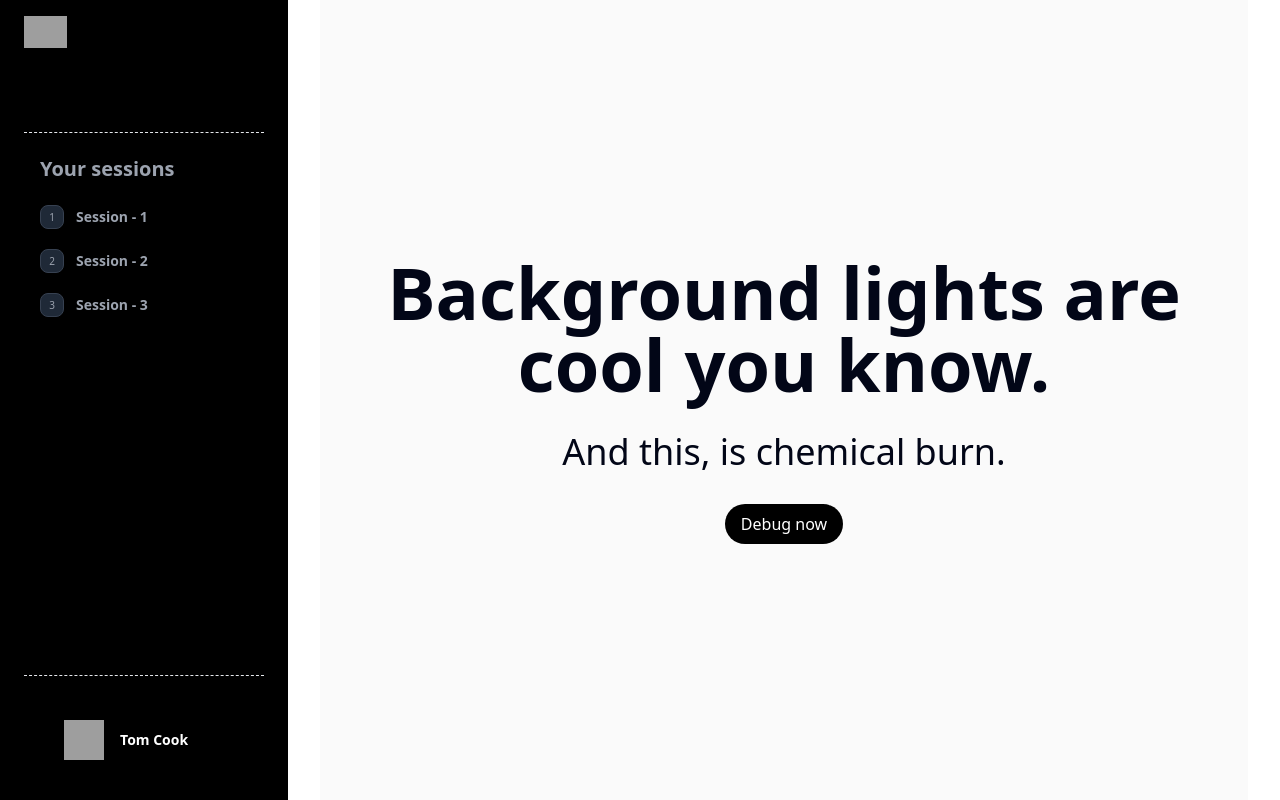
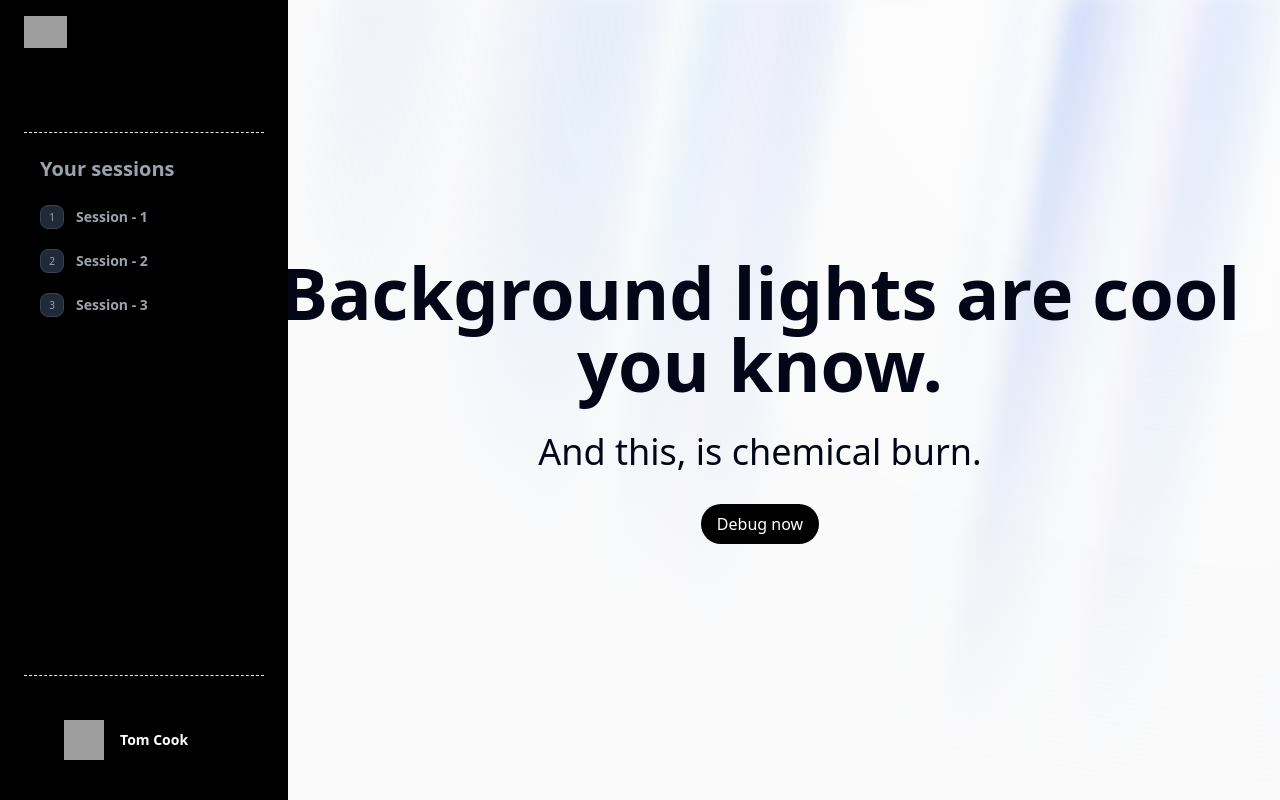
Before and after one commit to Anushlinux/RepoSeek, a React (Vite) app in the folder reposeek/: page / in a window 1280 px wide. Built offline with nearby package versions, Linux system fonts and the light colour scheme; grey boxes are pictures that could not be loaded.

Commit message:
config changes

```diff
--- a/reposeek/src/components/landingPage.jsx
+++ b/reposeek/src/components/landingPage.jsx
@@ -209,8 +209,8 @@
           </a>
         </div>
 
-        <main className=" lg:pl-72">
-          <div className="px-4 sm:px-6 lg:px-8">
+        <main className=" lg:pl-60">
+          <div className="  ">
             <AuroraBackground>
               <motion.div
                 initial={{ opacity: 0.0, y: 40 }}
--- a/reposeek/tailwind.config.js
+++ b/reposeek/tailwind.config.js
@@ -3,7 +3,7 @@
 } = require("tailwindcss/lib/util/flattenColorPalette");
 
 /** @type {import('tailwindcss').Config} */
-export default {
+module.exports = {
   content: [
     "./index.html",
     "./src/**/*.{js,ts,jsx,tsx}",
@@ -11,9 +11,8 @@
     "./pages/**/*.{js,ts,jsx,tsx,mdx}",
     "./components/**/*.{js,ts,jsx,tsx,mdx}",
   ],
-  darkMode: false, // or 'media' or 'class'
+  darkMode: false,
   theme: {
-    extend: {
     extend: {
       animation: {
         aurora: "aurora 60s linear infinite",
@@ -31,9 +30,9 @@
     },
   },
   plugins: [addVariablesForColors],
-  },
 };
 
+// This plugin adds each Tailwind color as a global CSS variable, e.g. var(--gray-200).
 function addVariablesForColors({ addBase, theme }) {
   let allColors = flattenColorPalette(theme("colors"));
   let newVars = Object.fromEntries(
```
Lines whose indentation alone changed are shown as unchanged.
